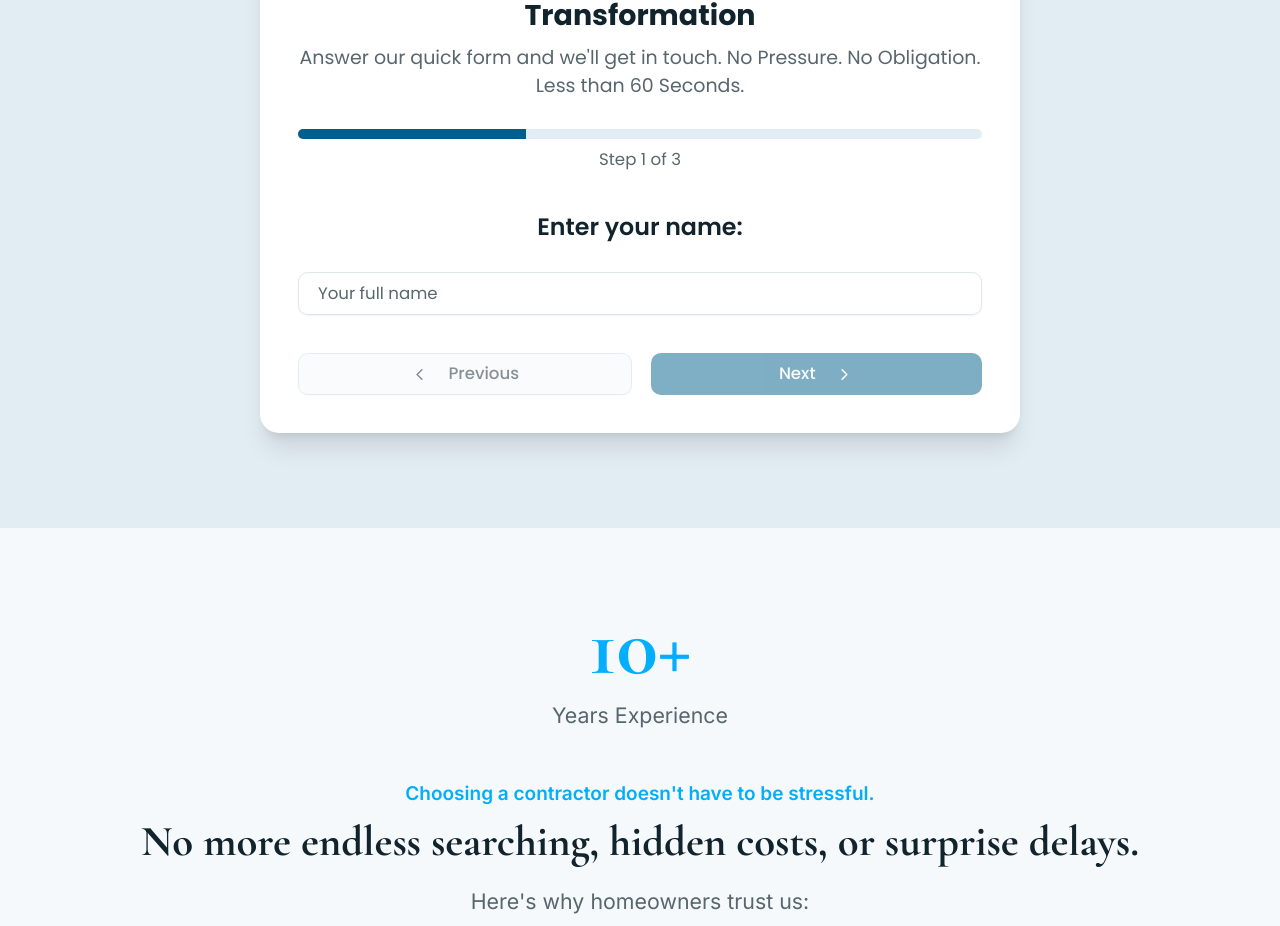
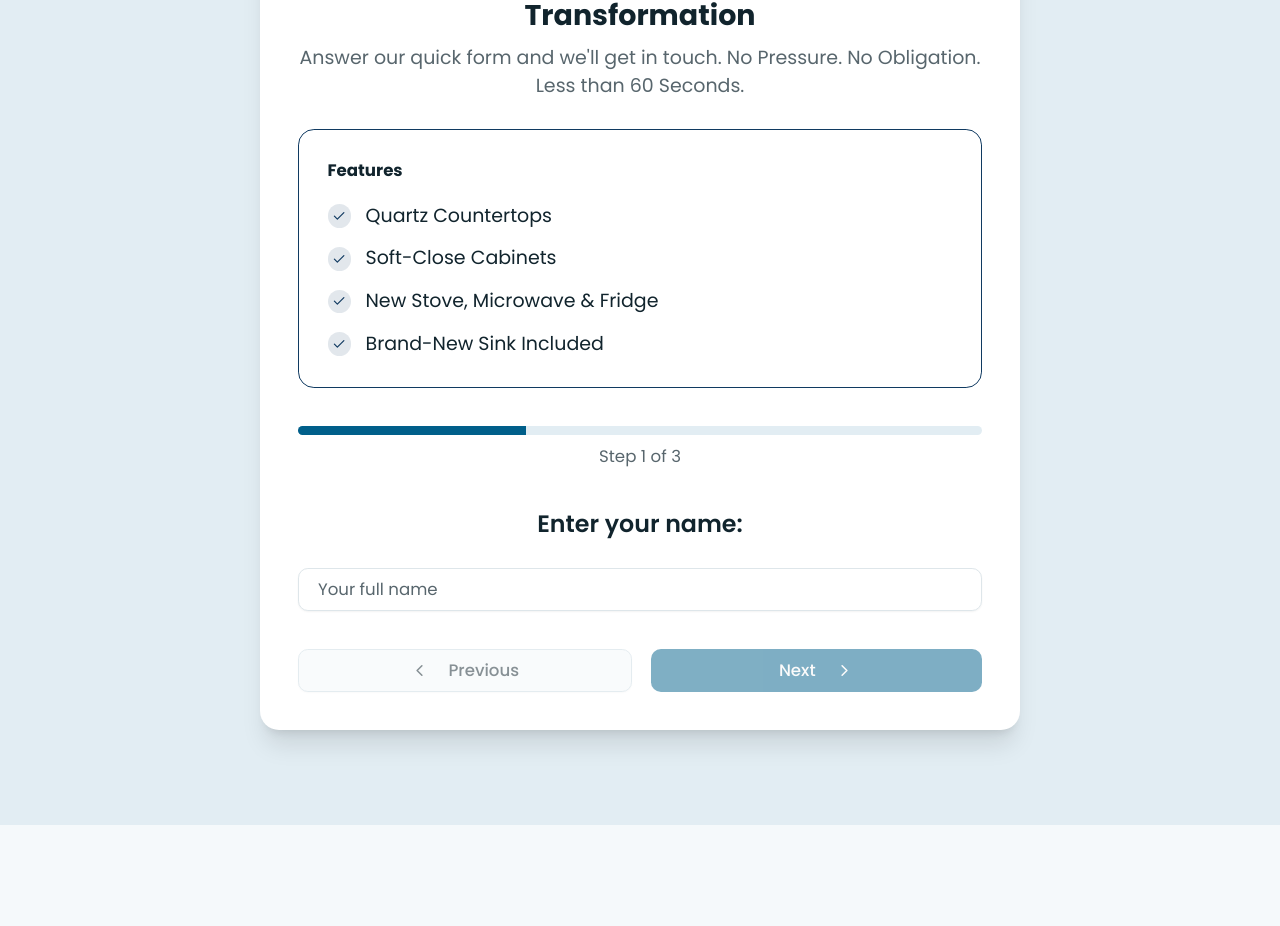
Before and after one commit to Fbet590/CVPi-Kitchens-2.0, a Next.js app: page / in a window 1280 px wide. Shown: the part 855-1781 px from the top of the page. Built offline with nearby package versions, Linux system fonts and the light colour scheme.

Commit message:
feat: add features section to quote form with checkboxes
Co-authored-by: Fbet590 <271462897+Fbet590@users.noreply.github.com>

```diff
--- a/components/landing/quote-form.tsx
+++ b/components/landing/quote-form.tsx
@@ -172,6 +172,32 @@ export function QuoteForm() {
               Answer our quick form and we&apos;ll get in touch. No Pressure. No Obligation. Less than 60 Seconds.
             </p>
           </div>
+          {/* Features */}
+          <div
+            className="rounded-xl p-5 md:p-6 mb-8"
+            style={{ border: "1px solid #103a61" }}
+          >
+            <p className="text-sm font-bold text-card-foreground mb-4">Features</p>
+            <ul className="space-y-3">
+              {[
+                "Quartz Countertops",
+                "Soft-Close Cabinets",
+                "New Stove, Microwave & Fridge",
+                "Brand-New Sink Included",
+              ].map((feature) => (
+                <li key={feature} className="flex items-center gap-3">
+                  <span
+                    className="flex items-center justify-center w-5 h-5 rounded-full flex-shrink-0"
+                    style={{ backgroundColor: "rgba(16, 58, 97, 0.12)" }}
+                  >
+                    <Check className="w-3 h-3" style={{ color: "#103a61" }} />
+                  </span>
+                  <span className="text-sm md:text-base text-card-foreground">{feature}</span>
+                </li>
+              ))}
+            </ul>
+          </div>
+
           {/* Progress Bar */}
           <div className="mb-8">
             <div className="h-2 bg-muted rounded-full overflow-hidden">
```
